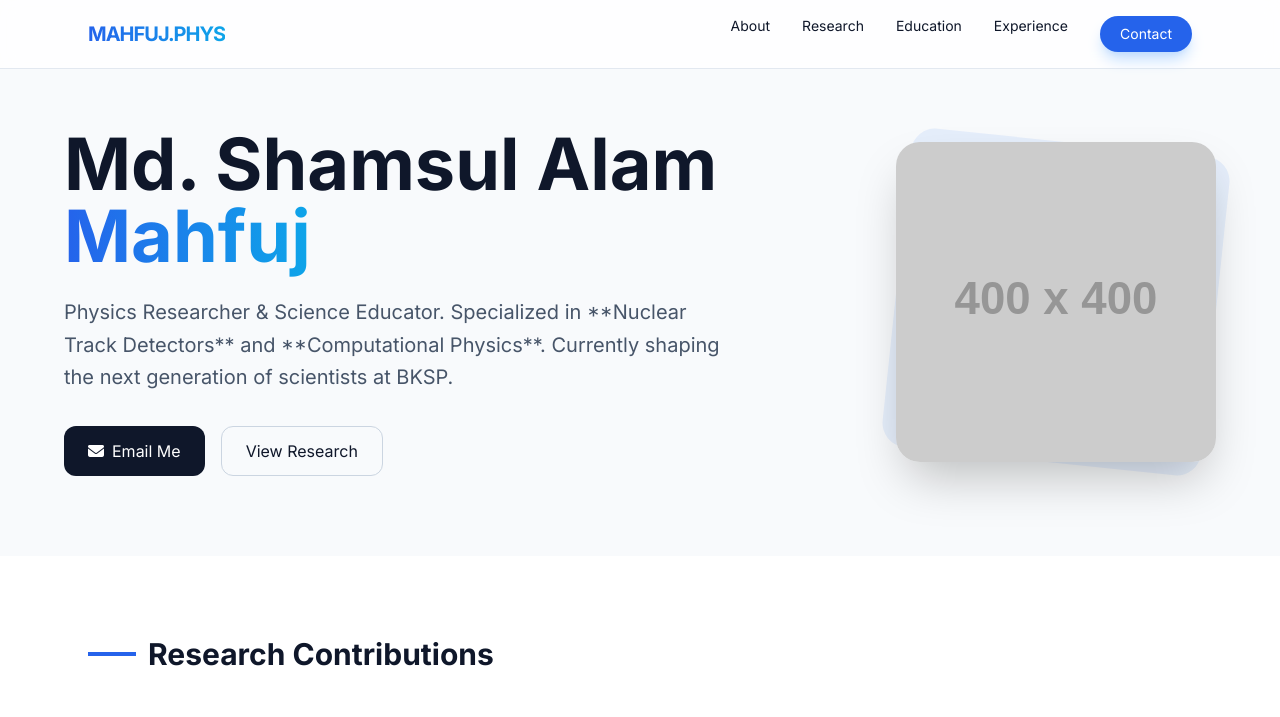
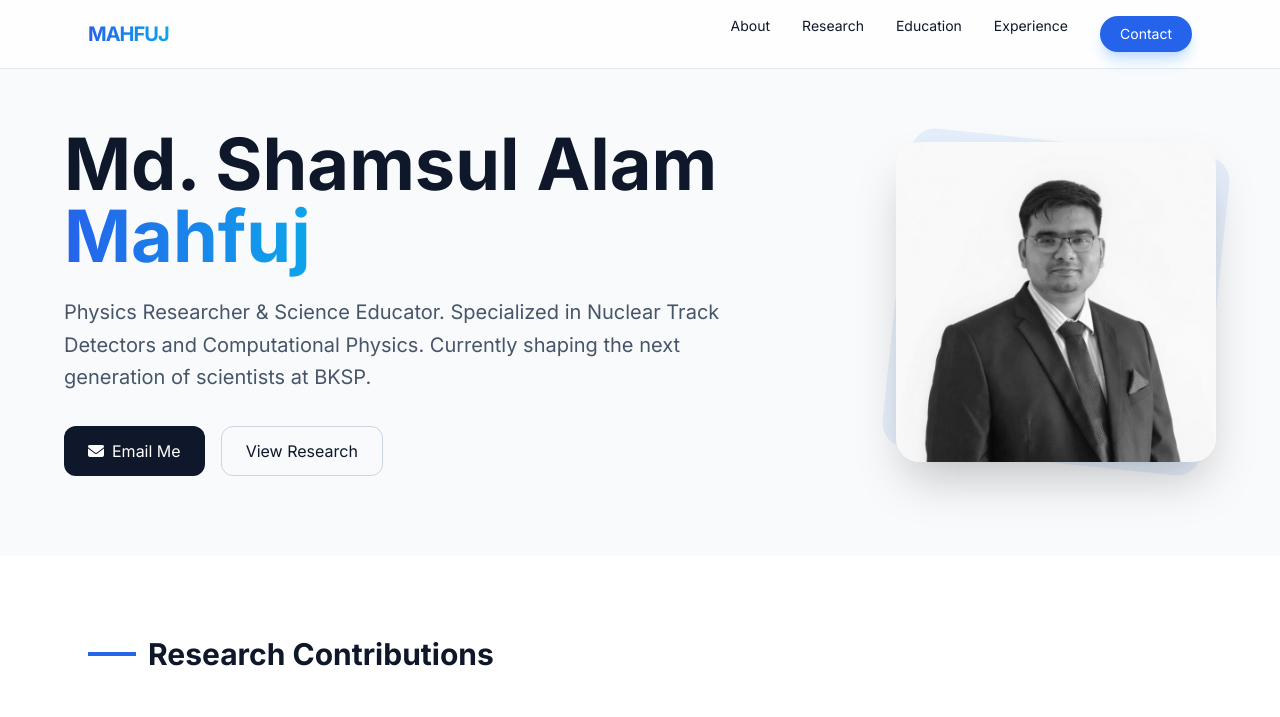
Before and after one commit to msaMahfuj/msaMahfuj.github.io, a plain HTML site: page index.html in a window 1280 px wide. Shown: the top 717 px of the page. Drawn offline with nearby package versions, Linux system fonts and the light colour scheme; placeholder pictures from the web are drawn by us.

Commit message:
Update name and image source in index.html

```diff
--- a/index.html
+++ b/index.html
@@ -21,7 +21,7 @@
     <!-- Navigation -->
     <nav class="fixed w-full z-50 glass border-b border-slate-200">
         <div class="max-w-6xl mx-auto px-6 py-4 flex justify-between items-center">
-            <span class="text-xl font-bold tracking-tighter gradient-text uppercase">Mahfuj.Phys</span>
+            <span class="text-xl font-bold tracking-tighter gradient-text uppercase">Mahfuj</span>
             <div class="hidden md:flex space-x-8 text-sm font-medium">
                 <a href="#about" class="hover:text-blue-600 transition">About</a>
                 <a href="#research" class="hover:text-blue-600 transition">Research</a>
@@ -40,7 +40,7 @@
                     Md. Shamsul Alam <span class="gradient-text">Mahfuj</span>
                 </h1>
                 <p class="text-xl text-slate-600 mb-8 leading-relaxed max-w-2xl">
-                    Physics Researcher & Science Educator. Specialized in **Nuclear Track Detectors** and **Computational Physics**. Currently shaping the next generation of scientists at BKSP.
+                    Physics Researcher & Science Educator. Specialized in Nuclear Track Detectors and Computational Physics. Currently shaping the next generation of scientists at BKSP.
                 </p>
                 <div class="flex flex-wrap justify-center md:justify-start gap-4">
                     <a href="mailto:mahfuj.phys@std.cu.ac.bd" class="flex items-center gap-2 bg-slate-900 text-white px-6 py-3 rounded-xl hover:bg-slate-800 transition">
@@ -54,7 +54,7 @@
             <div class="w-64 h-64 md:w-80 md:h-80 relative">
                 <div class="absolute inset-0 bg-blue-500 rounded-3xl rotate-6 opacity-10"></div>
                 <!-- Replace with your actual photo filename once uploaded -->
-                <img src="https://via.placeholder.com/400" alt="Md. Shamsul Alam Mahfuj" class="rounded-3xl object-cover w-full h-full shadow-2xl relative z-10 grayscale hover:grayscale-0 transition duration-500">
+                <img src="Mahfuj's Formal Pic.jpg" alt="Md. Shamsul Alam Mahfuj" class="rounded-3xl object-cover w-full h-full shadow-2xl relative z-10 grayscale hover:grayscale-0 transition duration-500">
             </div>
         </div>
     </header>
```
